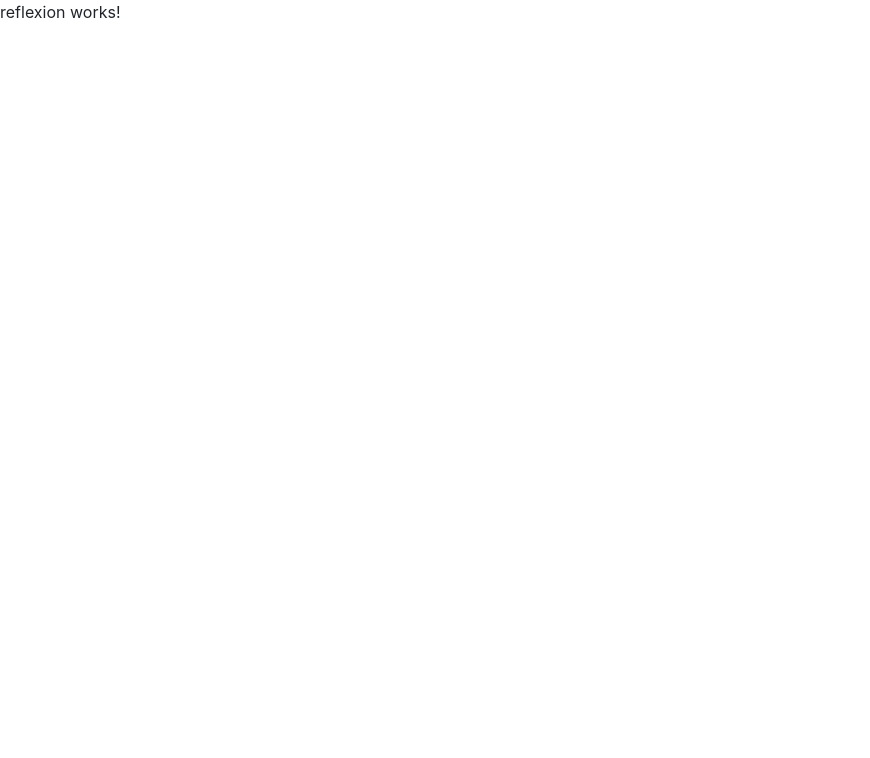
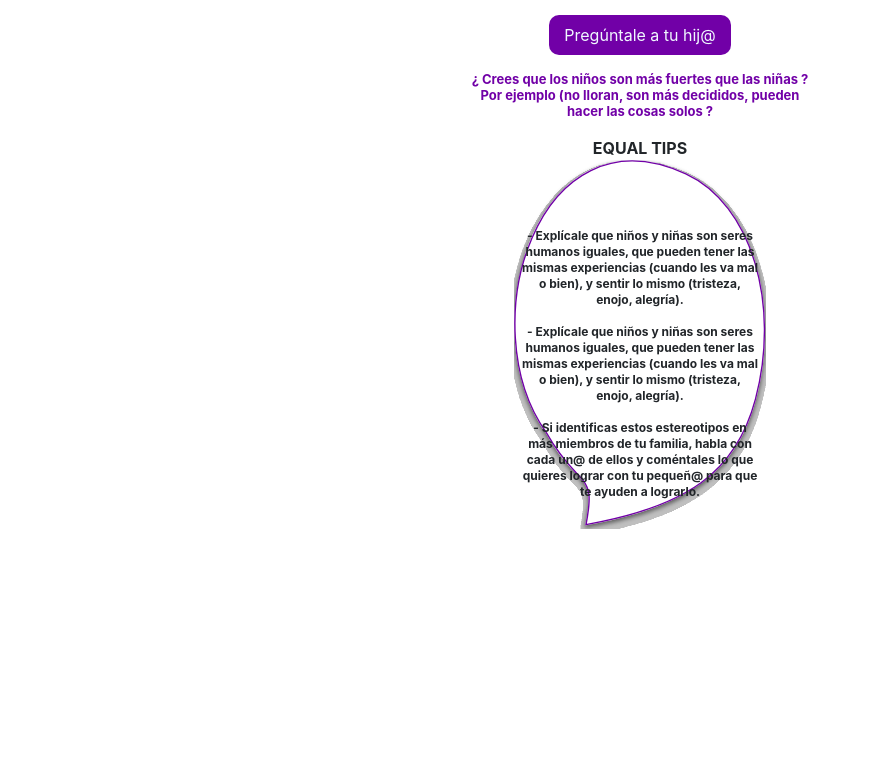
Before and after one commit to yulissateran/hackatrix, an Angular app: page /reflexion-1 in a window 1280 px wide. Shown: the top 758 px of the page, without its empty margins (0-870 px from the left). Built offline with nearby package versions, Linux system fonts and the light colour scheme; a small style sheet from the web is missing.

Commit message:
update reflextion

```diff
--- a/src/app/components/reflexion/reflexion.component.html
+++ b/src/app/components/reflexion/reflexion.component.html
@@ -1,3 +1,54 @@
-<p>
-  reflexion works!
-</p>
+<section class="reflextion-container">
+		<div class="container">
+			<div class="row">
+				<div class="col">
+					<header>
+						<div class="row">
+							<div class="col-12 d-flex justify-content-center pb-3">
+								<div class="title">
+									Pregúntale a tu hij@
+								</div>
+							</div>
+							<div class="col-12 d-flex justify-content-center">
+								<div class="question">
+									¿ Crees que los niños son más fuertes que las niñas ? Por ejemplo (no lloran, son
+									más
+									decididos, pueden hacer las cosas solos ?
+								</div>
+							</div>
+						</div>
+						<div>
+						</div>
+					</header>
+					<section>
+						<div class="row ">
+							<div class="col-12 d-flex justify-content-center mt-3">
+								<span class="text-title">EQUAL TIPS</span>
+							</div>
+							<div class="col-sm-12 d-md-flex justify-content-md-center">
+								<div class="text-box">
+									<div class="content-textos d-flex justify-content-center">
+										<span class="text-content">
+											- Explícale que niños y niñas son seres humanos iguales, que pueden tener las mismas experiencias
+											(cuando les va mal o bien), y sentir lo mismo (tristeza, enojo, alegría). <br><br>
+											- Explícale que niños y niñas son seres humanos iguales, que pueden tener las mismas experiencias
+											(cuando les va mal o bien), y sentir lo mismo (tristeza, enojo, alegría).<br><br>
+											- Si identificas estos estereotipos en más miembros de tu familia, habla con cada un@ de ellos y coméntales lo que quieres lograr con tu pequeñ@ para que te ayuden a lograrlo.<br><br>
+
+										</span>
+									</div>
+								</div>
+							</div>
+						</div>
+						<div class="row">
+							<div class="col d-md-flex justify-content-md-center reflextion-avatar">
+								<span>
+									<img src="assets/images/people.png" alt="">
+								</span>
+							</div>
+						</div>
+					</section>
+				</div>
+			</div>
+		</div>
+	</section>
--- /dev/null
+++ b/src/app/components/reflexion/reflexion.component.scss
@@ -0,0 +1,56 @@
+.title{
+  left: 131px;
+  padding: 8px  15px;
+  top: 205px;
+  color: aliceblue;
+  background: #7100A7;
+  border-radius: 10px;
+}
+
+.reflextion-container{
+  padding-top: 15px;
+}
+.text-box{
+  background-image: url('src/assets/images/globo.svg');
+  height: 100vh;
+  background-repeat: no-repeat;
+  padding-top: 60px;
+  background-size: contain;
+}
+.content-textos{
+  width: 260px;
+  margin: auto;
+}
+.text-content{
+  padding: 10px;
+  font-style: normal;
+  font-weight: bold;
+  font-size: 12px;
+  line-height: 16px;
+  text-align: center;
+}
+
+.text-title{
+  font-style: normal;
+  font-weight: bold;
+  font-size: 16px;
+  line-height: 19px;
+}
+
+.question{
+  width: 347px;
+  height: 52px;
+  font-style: normal;
+  font-weight: bold;
+  font-size: 13px;
+  line-height: 16px;
+  text-align: center;
+  color: #7100A7;
+}
+
+.reflextion-avatar {
+  img {
+    bottom: 20px;
+    position: absolute;
+  }
+}
--- a/src/app/components/reflexion/reflexion.component.ts
+++ b/src/app/components/reflexion/reflexion.component.ts
@@ -5,7 +5,7 @@ import { StateService } from 'src/app/services/state.service';
 @Component({
   selector: 'app-reflexion',
   templateUrl: './reflexion.component.html',
-  styleUrls: ['./reflexion.component.css']
+  styleUrls: ['./reflexion.component.scss']
 })
 export class ReflexionComponent implements OnInit {
   public state : any;
```
Also changed, not shown: src/app/components/reflexion/reflexion.component.css (deleted), src/assets/images/globo.svg (added), src/assets/images/people.png (added).
